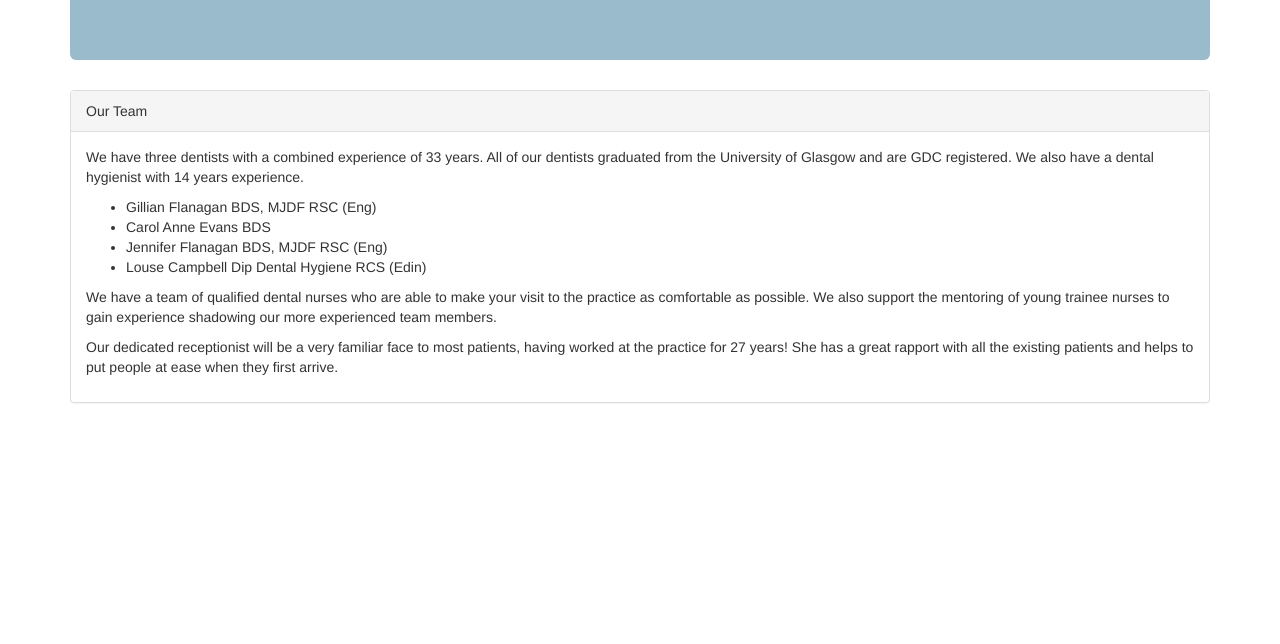
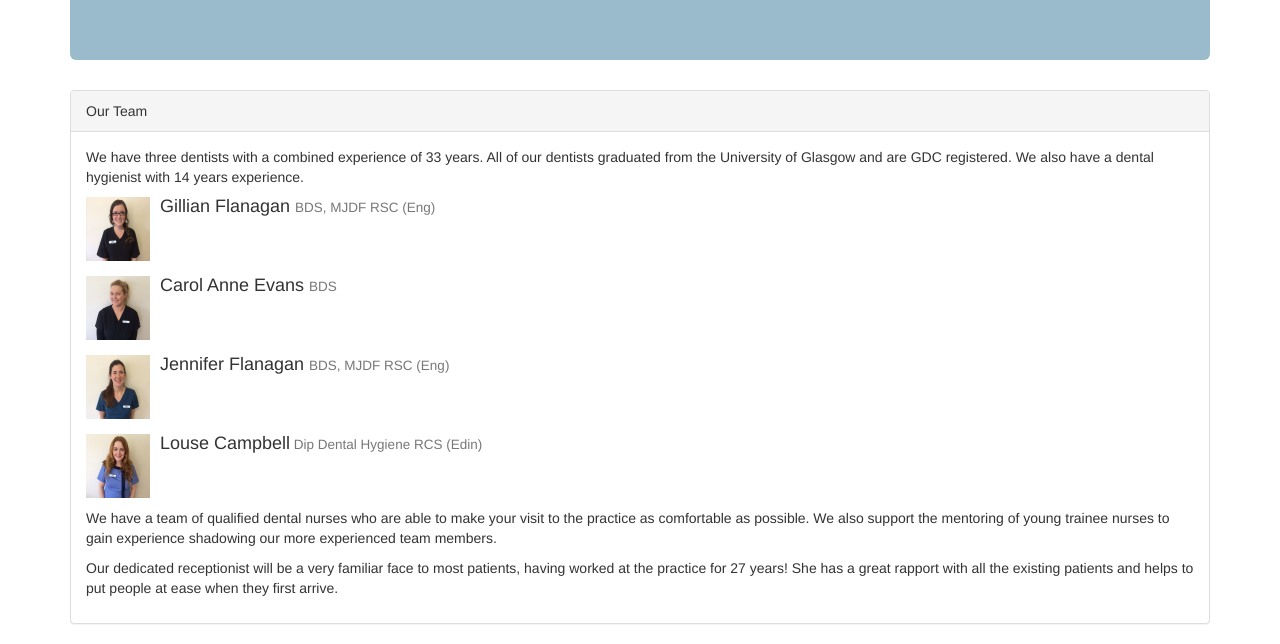
Before and after one commit to JayChetty/dentistWebsite, a website: page team.html in a window 1280 px wide. Shown: the part 239-883 px from the top of the page. Before the commit the page ends 800 px from the top, so only its background shows below. Drawn offline with Linux system fonts and the light colour scheme.

Commit message:
add dentist pictures

```diff
--- a/team.html
+++ b/team.html
@@ -29,15 +29,50 @@
       <div class="panel-heading"> Our Team </div>
       <div class="panel-body">
         <p>We have three dentists with a combined experience of 33 years. All of our dentists graduated from the University of Glasgow and are GDC registered. We also have a dental hygienist with 14 years experience. <p>
-        <ul>
-        <li> Gillian Flanagan BDS, MJDF RSC (Eng) </li>
+        <ul class="media-list">
+          <li class="media">
+            <div class="media-left">
+              <a href="#">
+                <img class="media-object" data-src="holder.js/64x64" alt="64x64" src="images/gill.jpg" data-holder-rendered="true" style="width: 64px; height: 64px;">
+              </a>
+            </div>
+            <div class="media-body">
+              <h4 class="media-heading">Gillian Flanagan <small>BDS, MJDF RSC (Eng)</small></h4>
+            </div>
+          </li>
 
-        <li> Carol Anne Evans BDS  </li>
+          <li class="media">
+            <div class="media-left">
+              <a href="#">
+                <img class="media-object" data-src="holder.js/64x64" alt="64x64" src="images/carol.jpg" data-holder-rendered="true" style="width: 64px; height: 64px;">
+              </a>
+            </div>
+            <div class="media-body">
+              <h4 class="media-heading">Carol Anne Evans <small> BDS</small></h4>
+            </div>
+          </li>
 
-        <li> Jennifer Flanagan BDS, MJDF RSC (Eng) </li>
+          <li class="media">
+            <div class="media-left">
+              <a href="#">
+                <img class="media-object" data-src="holder.js/64x64" alt="64x64" src="images/jen.jpg" data-holder-rendered="true" style="width: 64px; height: 64px;">
+              </a>
+            </div>
+            <div class="media-body">
+              <h4 class="media-heading">Jennifer Flanagan <small> BDS, MJDF RSC (Eng)</small></h4>
+            </div>
+          </li>
 
-        <li> Louse Campbell Dip Dental Hygiene RCS (Edin) </li>
-
+          <li class="media">
+            <div class="media-left">
+              <a href="#">
+                <img class="media-object" data-src="holder.js/64x64" alt="64x64" src="images/louise.jpg" data-holder-rendered="true" style="width: 64px; height: 64px;">
+              </a>
+            </div>
+            <div class="media-body">
+              <h4 class="media-heading">Louse Campbell<small> Dip Dental Hygiene RCS (Edin)</small></h4>
+            </div>
+          </li>
         </ul>
         <p>
         We have a team of qualified dental nurses who are able to make your visit to the practice as comfortable as possible. We also support the mentoring of young trainee nurses to gain experience shadowing our more experienced team members.
```
Also changed, not shown: public/images/carol.jpg (added), public/images/gill.jpg (added), public/images/jen.jpg (added), public/images/louise.jpg (added), public/images/nurses.jpg (added).
